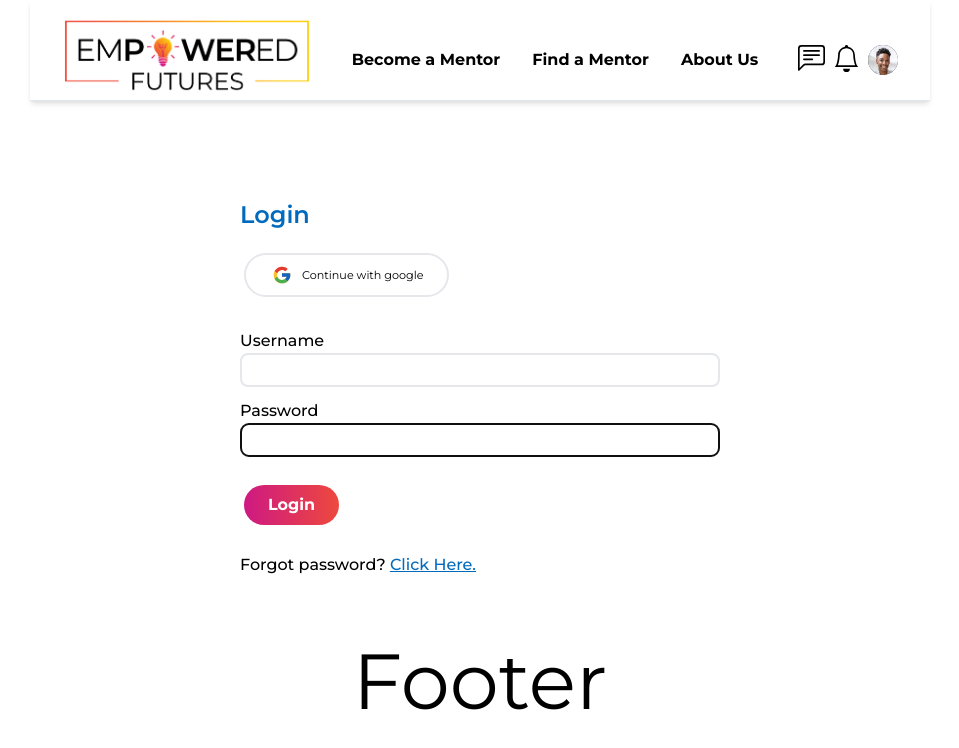
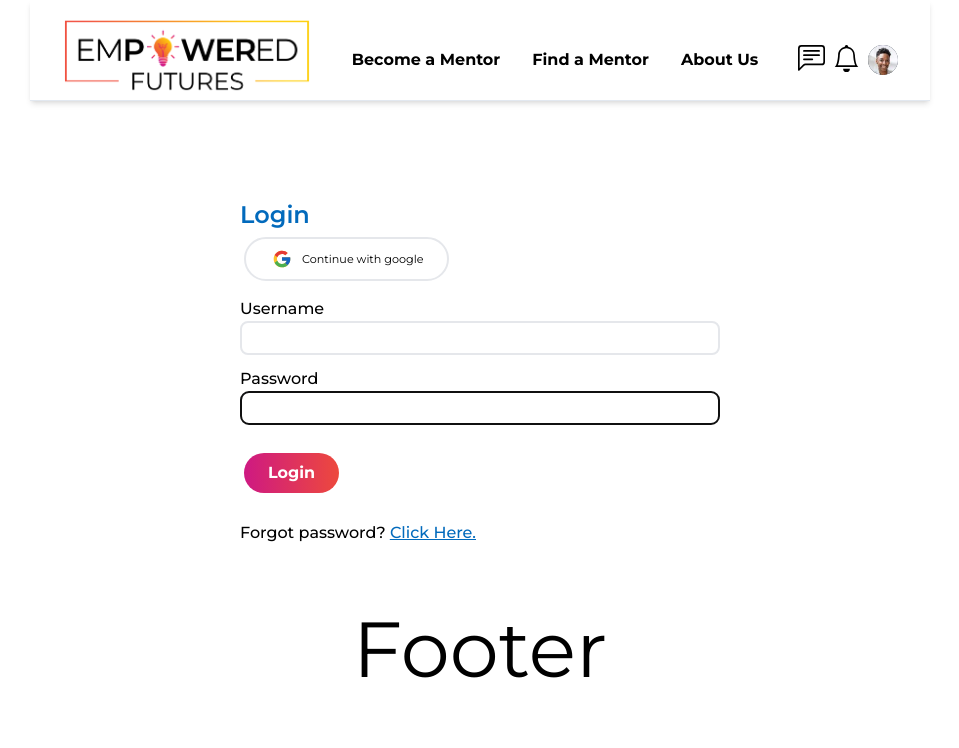
Before and after one commit to JasonXB/EF_Clone, a Next.js app: page /auth/login in a window 1280 px wide. Shown: the top 748 px of the page, without its empty margins (160-1119 px from the left). Built offline with nearby package versions, Linux system fonts and the light colour scheme; what tw-elements would draw is missing.

Commit message:
applied changes from review

```diff
--- a/pages/auth/login.tsx
+++ b/pages/auth/login.tsx
@@ -73,7 +73,7 @@ const login: NextPage = ({}) => {
                     </div>
                   </div> */}
 
-                  <div className="flex text-[10px] md:text-[70%] py-4">
+                  <div className="flex text-[10px] md:text-[70%]">
                     <Button
                       variant="tertiary"
                       icon="google"
```
